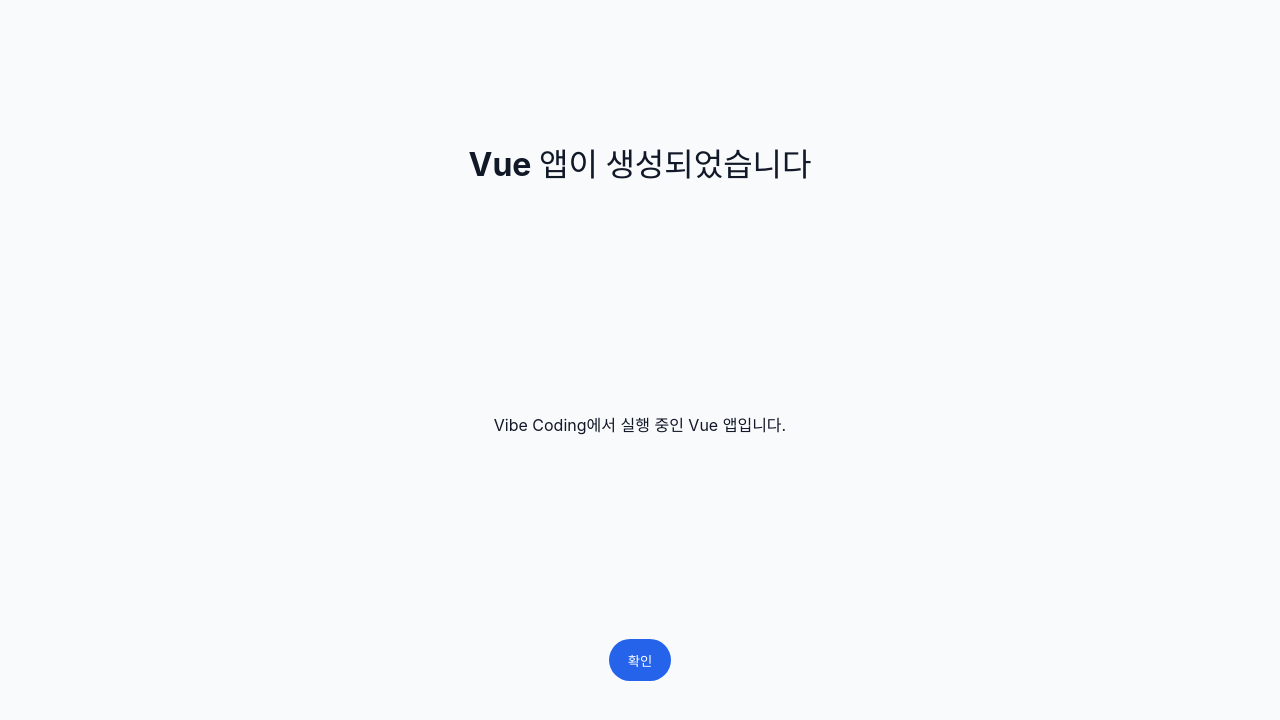
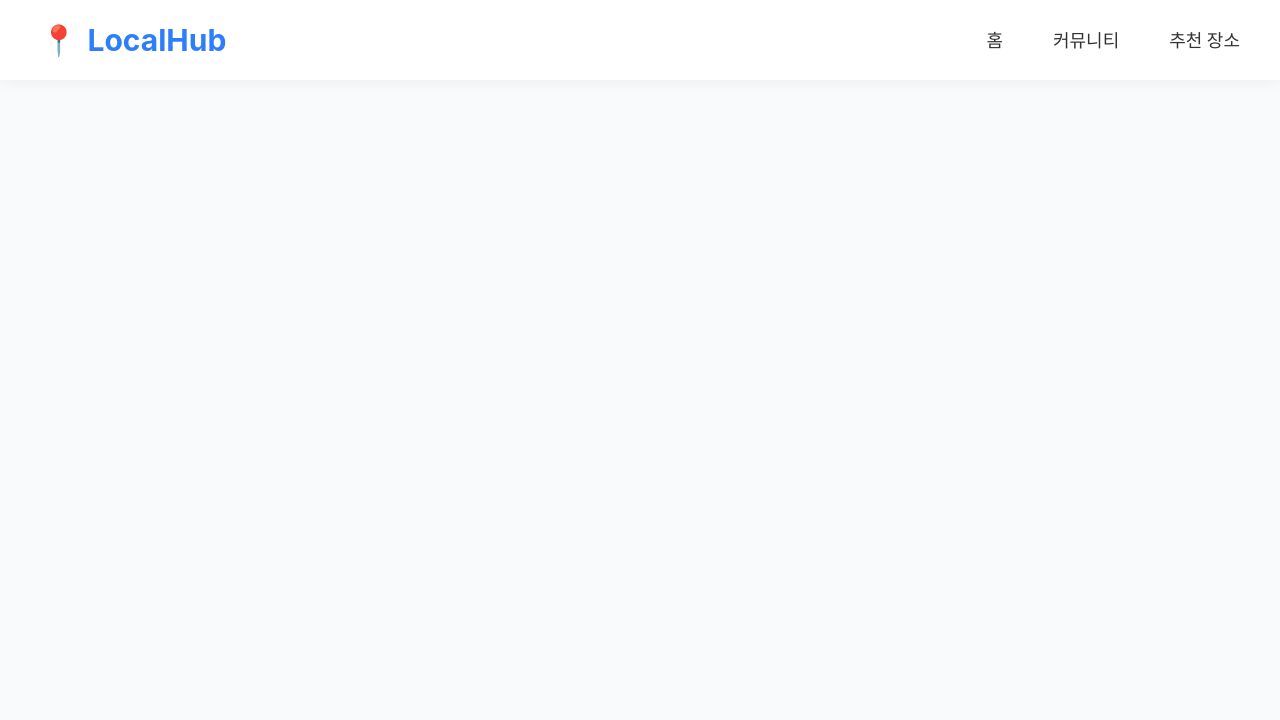
Before and after one commit to Purenight34/ODEGO-netlify, a Vue app: page / in a window 1280 px wide. Shown: the top 720 px of the page. Built offline with nearby package versions, Linux system fonts and the light colour scheme.

Commit message:
헤더 구현

```diff
--- a/src/App.vue
+++ b/src/App.vue
@@ -1,31 +1,10 @@
 <script setup>
-const message = 'Vibe Coding에서 실행 중인 Vue 앱입니다.'
+import HomeView from './views/HomeView.vue'
 </script>
 
 <template>
-  <main class="app">
-    <h1>Vue 앱이 생성되었습니다</h1>
-    <p>{{ message }}</p>
-    <button @click="alert('Hello from Vue!')">확인</button>
-  </main>
+  <HomeView />
 </template>
 
 <style scoped>
-.app {
-  min-height: 100vh;
-  display: grid;
-  place-items: center;
-  text-align: center;
-  gap: 0.75rem;
-  padding: 2rem;
-}
-
-button {
-  padding: 0.7rem 1.2rem;
-  border: none;
-  border-radius: 999px;
-  cursor: pointer;
-  background: #2563eb;
-  color: white;
-}
 </style>
--- /dev/null
+++ b/src/components/layout/Header.vue
@@ -0,0 +1,176 @@
+<template>
+  <header class="header">
+    <div class="container">
+      <a href="#" class="logo">
+        <span class="logo-icon">📍</span>
+        <span class="logo-text">LocalHub</span>
+      </a>
+
+      <nav class="nav">
+        <a href="#" class="nav-item">홈</a>
+        <a href="#community" class="nav-item">커뮤니티</a>
+        <a href="#place" class="nav-item">추천 장소</a>
+      </nav>
+    </div>
+  </header>
+</template>
+
+<script setup>
+</script>
+
+<style scoped>
+
+.header {
+    position: sticky;
+    top: 0;
+    z-index: 999;
+
+    width: 100%;
+    height: 80px;
+
+    background: white;
+
+    box-shadow: 0 2px 15px rgba(0,0,0,.05);
+}
+
+.container{
+
+    width:1200px;
+    height:100%;
+
+    margin:auto;
+
+    display:flex;
+
+    justify-content:space-between;
+
+    align-items:center;
+
+}
+
+.logo{
+
+    display:flex;
+
+    align-items:center;
+
+    gap:10px;
+
+    text-decoration:none;
+
+}
+
+.logo-icon{
+
+    font-size:30px;
+
+}
+
+.logo-text{
+
+    font-size:30px;
+
+    font-weight:700;
+
+    color:#2D7FF9;
+
+}
+
+.nav{
+
+    display:flex;
+
+    gap:50px;
+
+}
+
+.nav-item{
+
+    position:relative;
+
+    text-decoration:none;
+
+    color:#333;
+
+    font-size:18px;
+
+    font-weight:600;
+
+    transition:.3s;
+
+}
+
+.nav-item:hover{
+
+    color:#2D7FF9;
+
+}
+
+.nav-item::after{
+
+    content:"";
+
+    position:absolute;
+
+    left:0;
+    bottom:-8px;
+
+    width:0%;
+
+    height:2px;
+
+    background:#2D7FF9;
+
+    transition:.3s;
+
+}
+
+.nav-item:hover::after{
+
+    width:100%;
+
+}
+
+/* Tablet */
+
+@media (max-width:1200px){
+
+.container{
+
+    width:90%;
+
+}
+
+}
+
+/* Mobile */
+
+@media(max-width:768px){
+
+.header{
+
+    height:70px;
+
+}
+
+.logo-text{
+
+    font-size:24px;
+
+}
+
+.nav{
+
+    gap:20px;
+
+}
+
+.nav-item{
+
+    font-size:15px;
+
+}
+
+}
+
+</style>
--- /dev/null
+++ b/src/views/HomeView.vue
@@ -0,0 +1,12 @@
+<template>
+
+    <Header />
+
+
+</template>
+
+<script setup>
+
+import Header from "@/components/layout/Header.vue";
+
+</script>
```
